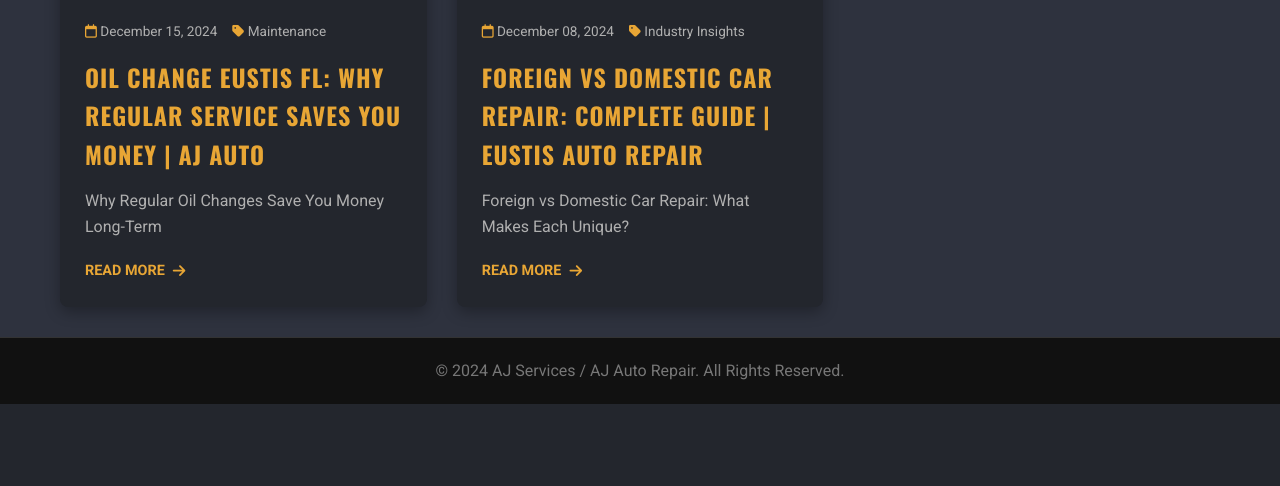
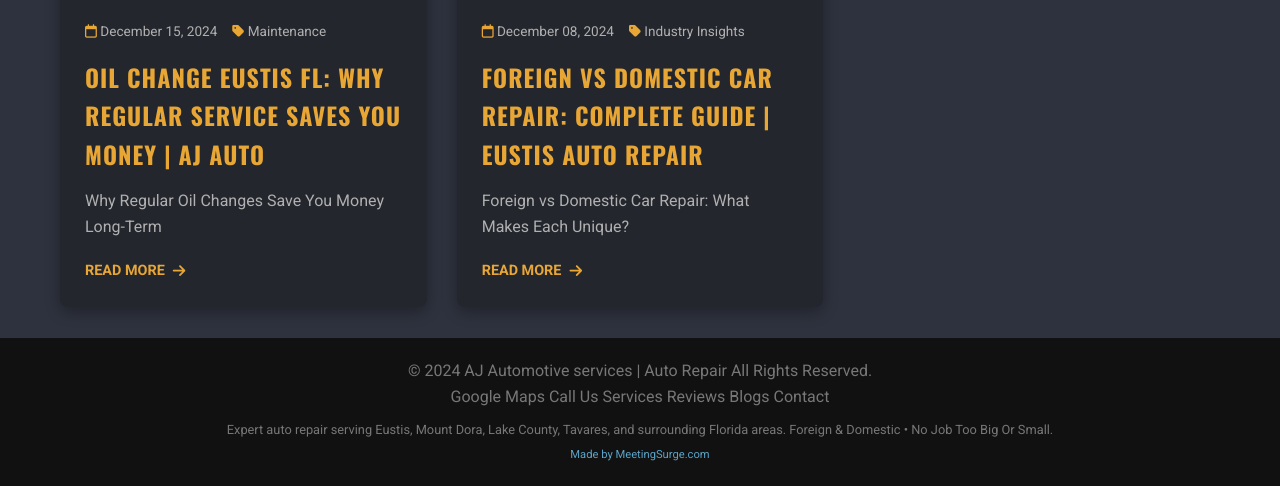
Before and after one commit to JamesBrownR/AJ-Auto-Repair, a Jekyll site: the page built from blog/index.html, in a window 1280 px wide and 900 px high, scrolled down 1986 px, cut to the strip 414-900 px from the top of the window. Built offline with Jekyll 4.4.1, drawn with Linux system fonts in a browser that asks for light colours; before the commit the page ends 2804 px from its top, so only the background shows below that.

Commit message:
Update footer.html

```diff
--- a/_includes/footer.html
+++ b/_includes/footer.html
@@ -1,3 +1,17 @@
- <footer>
-        <p>&copy; 2024 AJ Services / AJ Auto Repair. All Rights Reserved.</p>
+ <!-- Footer -->
+    <footer>
+        <div class="container">
+        <p>&copy; 2024 AJ Automotive services | Auto Repair All Rights Reserved.</p>
+            <div class="footer-links">
+    <a href="https://www.google.com/maps/place/AJ+Automotive+Services/@28.8363114,-81.7579019,13z/data=!4m10!1m2!2m1!1seustis+auto+repair!3m6!1s0x88e7bd492408faa7:0x8685904d422d4747!8m2!3d28.8388961!4d-81.6921099!15sChJldXN0aXMgYXV0byByZXBhaXJaFCISZXVzdGlzIGF1dG8gcmVwYWlykgEQYXV0b19yZXBhaXJfc2hvcJoBRENpOURRVWxSUVVOdlpFTm9kSGxqUmpsdlQyNU9lbFJ1Vm5WVmExcDZWV3BHYjJGR1NrSlZSM2hDVkcwMVlWbFhZeEFC4AEA-gEECFUQGg!16s%2Fg%2F11ysh141vl?entry=ttu&g_ep=EgoyMDI2MDEwNy4wIKXMDSoASAFQAw%3D%3D" target="_blank">Google Maps</a>
+    <a href="tel:19188149030">Call Us</a>
+                <a href="/#services">Services</a>
+             <a href="/#reviews">Reviews</a>
+              <a href="/blog">Blogs</a>
+    <a href="/contact">Contact</a>
+</div>
+<p style="margin-top: 10px; font-size: 0.8rem;">Expert auto repair serving Eustis, Mount Dora, Lake County, Tavares, and surrounding Florida areas. Foreign & Domestic • No Job Too Big Or Small.</p>
+<a href="https://www.meetingsurge.com" target="_blank" style="color:#5BA3C7; margin-top: 10px; font-size: 0.7rem;">Made by MeetingSurge.com</a>
+
+        </div>
     </footer>
```
